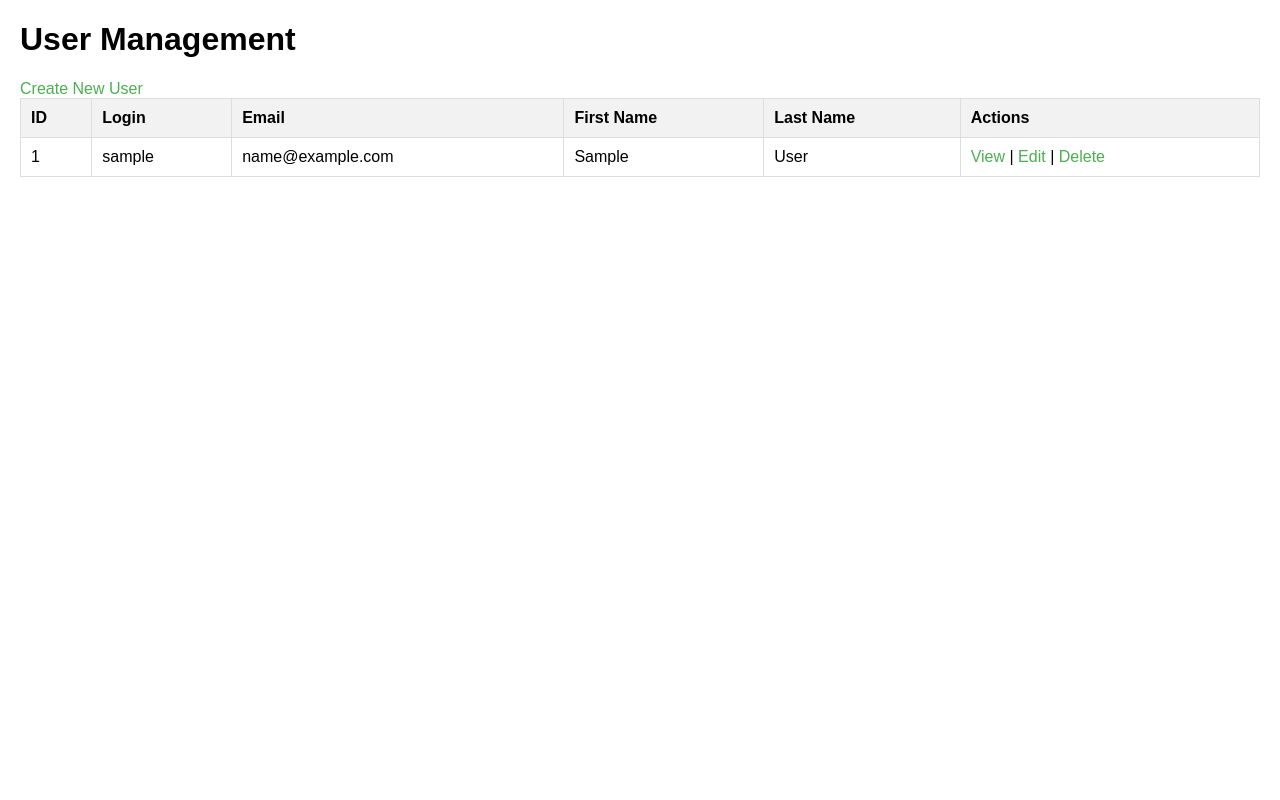
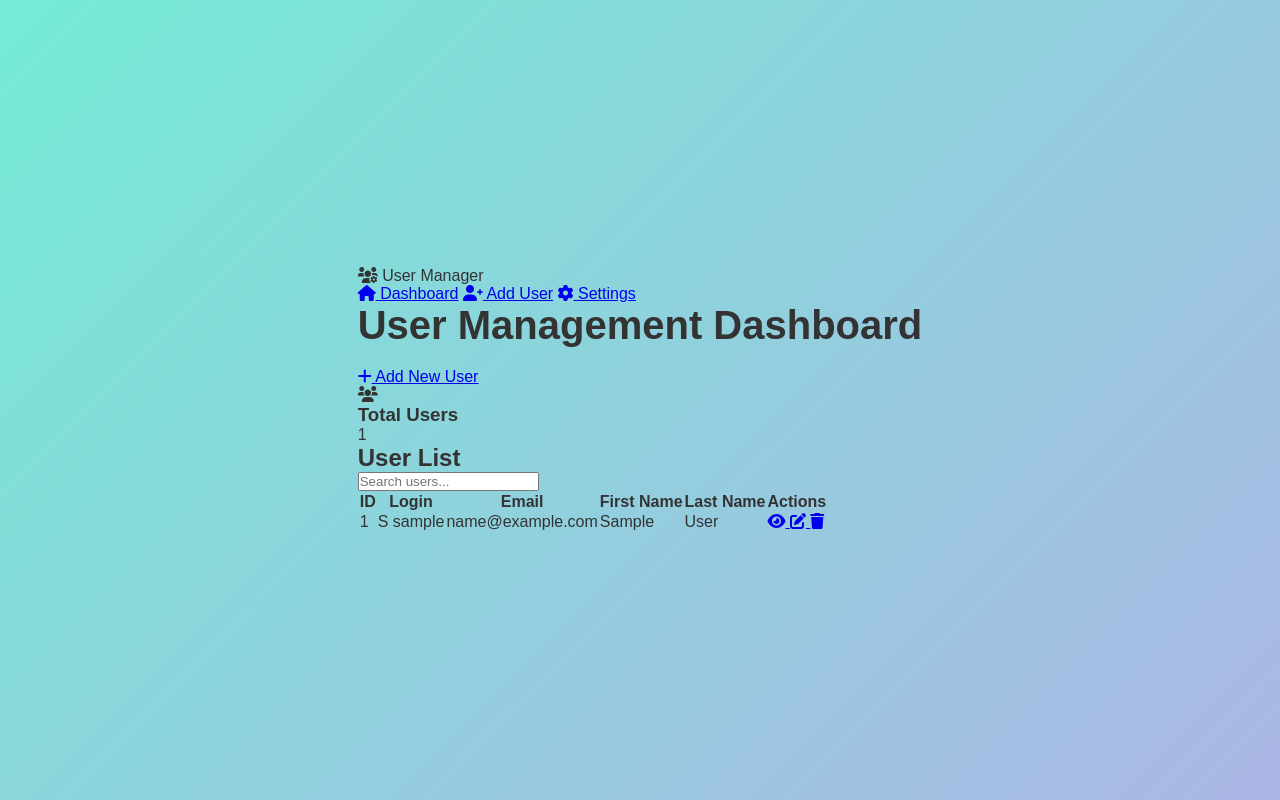
Before and after one commit to Mohammed-Hammouche/classes-php, a PHP site: page / in a window 1280 px wide. Run offline with PHP 8.4, Linux system fonts and the light colour scheme; tables that the repository leaves empty or names only in its code hold one stand-in row (values such as "Sample post").

Commit message:
Update index.php

```diff
--- a/index.php
+++ b/index.php
@@ -5,27 +5,62 @@ require 'User.php';
 // Get all users
 $sql = "SELECT * FROM utilisateurs";
 $result = $conn->query($sql);
+
+// Count total users
+$totalUsers = $result->num_rows;
 ?>
 
 <!DOCTYPE html>
 <html lang="en">
 <head>
     <meta charset="UTF-8">
-    <title>Index</title>
-    <style>
-        body { font-family: Arial, sans-serif; margin: 20px; }
-        table { width: 100%; border-collapse: collapse; }
-        table, th, td { border: 1px solid #ddd; }
-        th, td { padding: 10px; text-align: left; }
-        th { background-color: #f2f2f2; }
-        a { color: #4CAF50; text-decoration: none; }
-        a:hover { text-decoration: underline; }
-    </style>
+    <meta name="viewport" content="width=device-width, initial-scale=1.0">
+    <title>User Management Dashboard</title>
+    <link rel="stylesheet" href="https://cdnjs.cloudflare.com/ajax/libs/font-awesome/6.0.0/css/all.min.css">
+    <link rel="stylesheet" href="styles.css">
 </head>
 <body>
-    <h1>User Management</h1>
-    <a href="create_user.php">Create New User</a>
-    <table>
+    <div class="dashboard-container">
+        <div class="sidebar">
+            <div class="logo">
+                <i class="fas fa-users-cog"></i>
+                <span>User Manager</span>
+            </div>
+            <nav>
+                <a href="index.php" class="active"><i class="fas fa-home"></i> Dashboard</a>
+                <a href="create_user.php"><i class="fas fa-user-plus"></i> Add User</a>
+                <a href="#"><i class="fas fa-cog"></i> Settings</a>
+            </nav>
+        </div>
+
+        <main class="main-content">
+            <header class="dashboard-header">
+                <h1>User Management Dashboard</h1>
+                <div class="header-actions">
+                    <a href="create_user.php" class="btn-primary">
+                        <i class="fas fa-plus"></i> Add New User
+                    </a>
+                </div>
+            </header>
+
+            <div class="stats-container">
+                <div class="stat-card">
+                    <i class="fas fa-users"></i>
+                    <h3>Total Users</h3>
+                    <p class="stat-number"><?php echo $totalUsers; ?></p>
+                </div>
+                <!-- Add more stat cards as needed -->
+            </div>
+
+            <div class="table-wrapper">
+                <div class="table-header">
+                    <h2>User List</h2>
+                    <div class="table-actions">
+                        <input type="text" id="searchInput" placeholder="Search users..." class="search-input">
+                    </div>
+                </div>
+
+                <table class="data-table">
                     <thead>
                         <tr>
                             <th>ID</th>
@@ -38,20 +73,56 @@ $result = $conn->query($sql);
                     </thead>
                     <tbody>
                         <?php while ($user = $result->fetch_assoc()): ?>
-                <tr>
+                            <tr class="table-row">
                                 <td><?php echo htmlspecialchars($user['id']); ?></td>
-                    <td><?php echo htmlspecialchars($user['login']); ?></td>
+                                <td>
+                                    <div class="user-info-cell">
+                                        <span class="user-avatar"><?php echo strtoupper(substr($user['firstname'], 0, 1)); ?></span>
+                                        <?php echo htmlspecialchars($user['login']); ?>
+                                    </div>
+                                </td>
                                 <td><?php echo htmlspecialchars($user['email']); ?></td>
                                 <td><?php echo htmlspecialchars($user['firstname']); ?></td>
                                 <td><?php echo htmlspecialchars($user['lastname']); ?></td>
-                    <td>
-                        <a href="read_user.php?id=<?php echo htmlspecialchars($user['id']); ?>">View</a> |
-                        <a href="update_user.php?id=<?php echo htmlspecialchars($user['id']); ?>">Edit</a> |
-                        <a href="delete_user.php?id=<?php echo htmlspecialchars($user['id']); ?>" onclick="return confirm('Are you sure?');">Delete</a>
+                                <td class="actions-cell">
+                                    <a href="read_user.php?id=<?php echo htmlspecialchars($user['id']); ?>" class="action-btn view-btn" title="View">
+                                        <i class="fas fa-eye"></i>
+                                    </a>
+                                    <a href="update_user.php?id=<?php echo htmlspecialchars($user['id']); ?>" class="action-btn edit-btn" title="Edit">
+                                        <i class="fas fa-edit"></i>
+                                    </a>
+                                    <a href="delete_user.php?id=<?php echo htmlspecialchars($user['id']); ?>"
+                                       class="action-btn delete-btn"
+                                       title="Delete"
+                                       onclick="return confirm('Are you sure you want to delete this user?');">
+                                        <i class="fas fa-trash"></i>
+                                    </a>
                                 </td>
                             </tr>
                         <?php endwhile; ?>
                     </tbody>
                 </table>
+            </div>
+        </main>
+    </div>
+
+    <script>
+        // Simple search functionality
+        document.getElementById('searchInput').addEventListener('keyup', function() {
+            let searchQuery = this.value.toLowerCase();
+            let rows = document.querySelectorAll('.table-row');
+
+            rows.forEach(row => {
+                let text = row.textContent.toLowerCase();
+                row.style.display = text.includes(searchQuery) ? '' : 'none';
+            });
+        });
+
+        // Add animation class to rows
+        document.querySelectorAll('.table-row').forEach((row, index) => {
+            row.style.animationDelay = `${index * 0.1}s`;
+            row.classList.add('fade-in');
+        });
+    </script>
 </body>
 </html>
```
Lines whose indentation alone changed are shown as unchanged.
